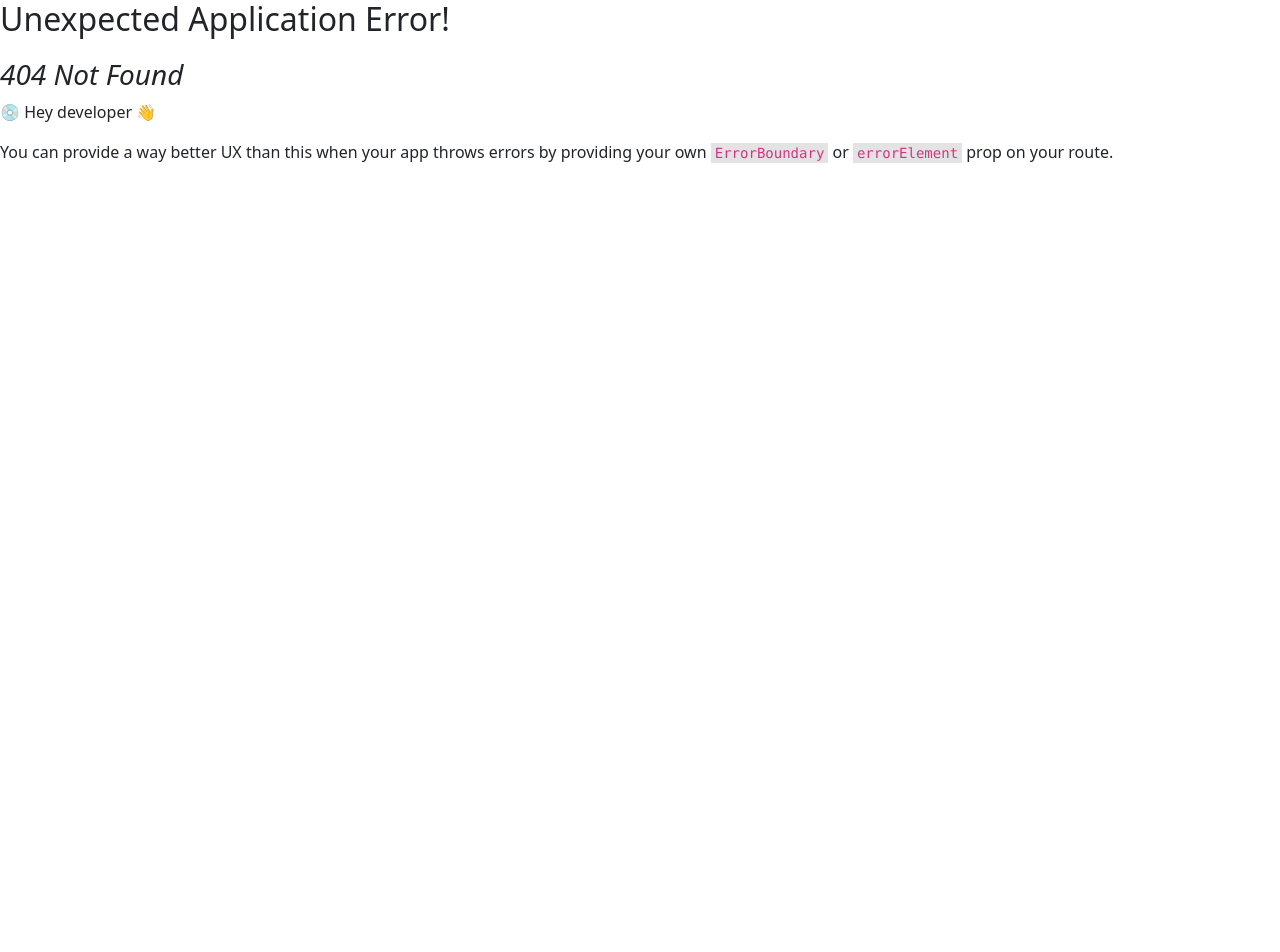
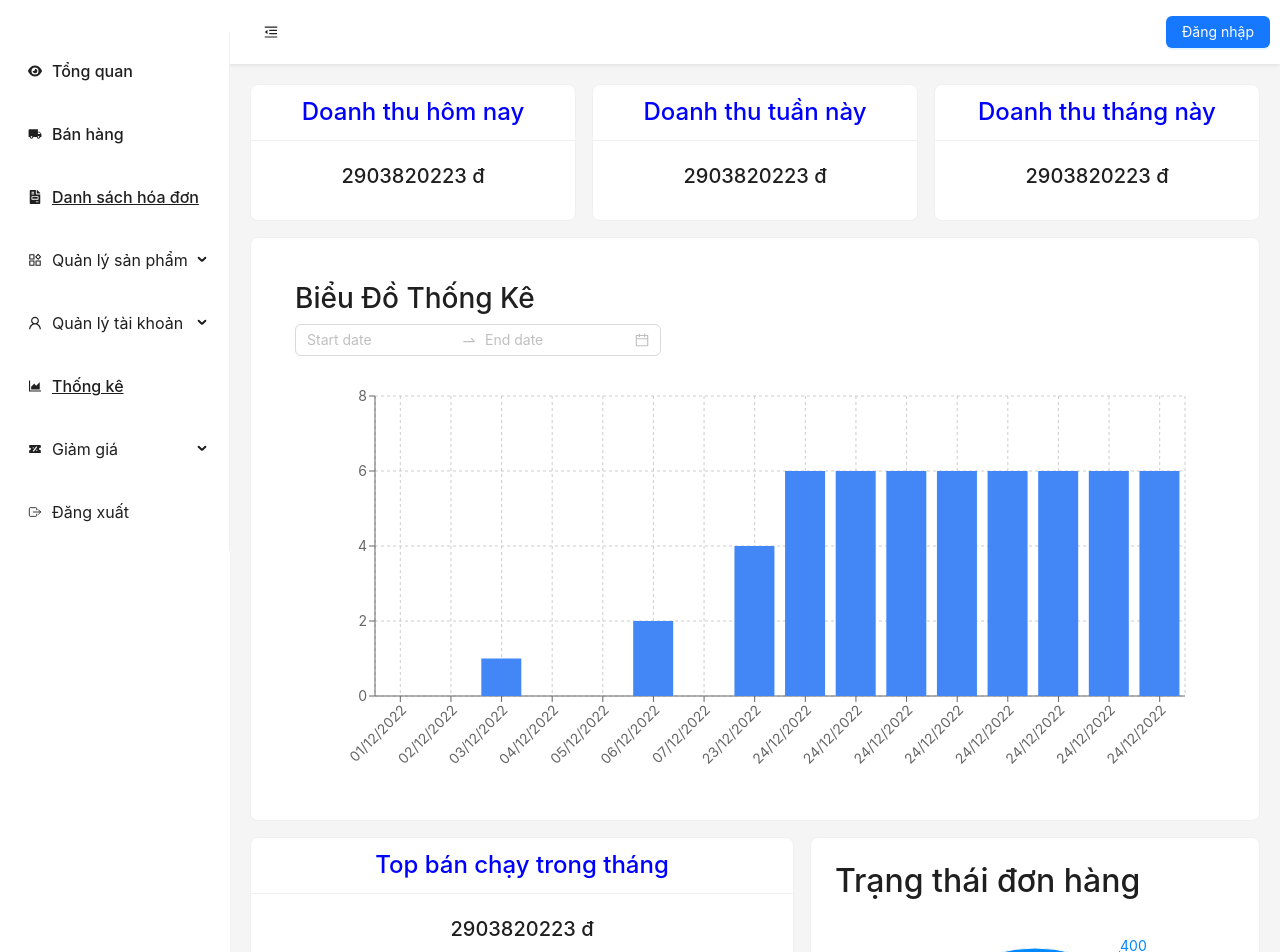
Before and after one commit to BinhTran68/datn_fontend_reactjs, a React (Vite) app: page /admin/statistical in a window 1280 px wide. Before the commit this address had no page. Shown: the top 952 px of the page. Before the commit the page ends 800 px from the top, so only its background shows below. Built offline with nearby package versions, Linux system fonts and the light colour scheme.

Commit message:
update admin statistical

```diff
--- a/package.json
+++ b/package.json
@@ -31,6 +31,7 @@
     "react-otp-input": "^3.1.1",
     "react-router-dom": "^6.22.1",
     "react-toastify": "^10.0.4",
+    "recharts": "^2.15.0",
     "sweetalert2": "^11.10.5",
     "zustand": "^4.5.5"
   },
--- a/src/App.css
+++ b/src/App.css
@@ -62,3 +62,8 @@
     width: 90%;
   }
 }
+
+
+&& .ant-menu-item:hover::after{
+  border-bottom: 2px solid #659e38 !important;
+}
--- a/src/admin/Admin.jsx
+++ b/src/admin/Admin.jsx
@@ -12,7 +12,7 @@ import MenuList from "./dashboard/MenuList.jsx";
 const { Header, Sider } = Layout;
 
 function Admin() {
-    const [darkTheme, setDarkTheme] = useState(true);
+    const [darkTheme, setDarkTheme] = useState(false);
     const [collapse, setCollapse] = useState(false);
     const [userInfo, setUserInfo] = useState({});
     const [isLoggedIn, setIsLoggedIn] = useState(false);
@@ -73,7 +73,7 @@ function Admin() {
                 collapsible
                 trigger={null}
                 theme={darkTheme ? "dark" : "light"}
-                className="sidebar"
+                className="sidebar min-vh-100"
             >
                 {/*<Logo />*/}
                 <MenuList darkTheme={darkTheme} />
--- a/src/admin/dashboard/MenuList.jsx
+++ b/src/admin/dashboard/MenuList.jsx
@@ -77,15 +77,15 @@ const MenuList = ({ darkTheme }) => {
             <Menu
                 theme={darkTheme ? "dark" : "light"}
                 mode="inline"
-                className="menu-bar"
+                className="menu-bar "
             >
                 <Menu.Item key="home" icon={<FaEye />}>
-                    <Link to={"tong-quan"}>Tổng quan</Link>
+                    <Link className={"text-decoration-none"} to={"dashboard"}>Tổng quan</Link>
 
                 </Menu.Item>
 
                 <Menu.Item key="activity" icon={<MdLocalShipping />}>
-                    <Link to={"banhang"}>Bán hàng</Link>
+                    <Link className={"text-decoration-none"} to={"sales-page"}>Bán hàng</Link>
                 </Menu.Item>
 
                 <Menu.Item key="ordermanagement" icon={<FaFileInvoice />}>
@@ -143,7 +143,7 @@ const MenuList = ({ darkTheme }) => {
                 </Menu.SubMenu>
 
                 <Menu.Item key="progress" icon={<AreaChartOutlined />}>
-                    <Link to={"thongke"}>Thống kê</Link>
+                    <Link to={"statistical"}>Thống kê</Link>
                 </Menu.Item>
                 <Menu.SubMenu
                     key="submn3"
--- /dev/null
+++ b/src/admin/sales-page/Sales-page.jsx
@@ -0,0 +1,11 @@
+import React from 'react';
+
+const SalesPage = () => {
+    return (
+        <div>
+                halleo
+        </div>
+    );
+};
+
+export default SalesPage;
--- /dev/null
+++ b/src/admin/statistical/Statistical.jsx
@@ -0,0 +1,25 @@
+import React from 'react';
+import {Card} from "antd";
+import CardStatical from "./componets/CardStatical.jsx";
+import ChartComponent from "./componets/ChartComponent.jsx";
+import ChartStatusBill from "./componets/ChartStatusBill.jsx";
+
+const Statistical = () => {
+    return (
+        <div className={"d-flex gap-3 flex-column"}>
+            <div className={"d-flex justify-content-around gap-3"}>
+                <CardStatical title={"Doanh thu hôm nay"} content={"2903820223 đ"}/>
+                <CardStatical title={"Doanh thu tuần này"} content={"2903820223 đ"}/>
+                <CardStatical title={"Doanh thu tháng này"} content={"2903820223 đ"}/>
+            </div>
+            <ChartComponent/>
+            <div className={"d-flex justify-content-center gap-3"}>
+                <CardStatical title={"Top bán chạy trong tháng"} content={"2903820223 đ"}/>
+                <ChartStatusBill/>
+            </div>
+
+        </div>
+    );
+};
+
+export default Statistical;
--- /dev/null
+++ b/src/admin/statistical/componets/CardStatical.jsx
@@ -0,0 +1,15 @@
+import React from 'react';
+import {Card} from "antd";
+
+const CardStatical = ({
+    title, content
+                      }) => {
+    return (
+        <Card title={<span className={"h4"} style={{color: 'blue'}}>{title}</span>}
+              className={"w-100  text-center"}>
+            <p className={"h5"}>{content}</p>
+        </Card>
+    );
+};
+
+export default CardStatical;
--- /dev/null
+++ b/src/admin/statistical/componets/ChartComponent.jsx
@@ -0,0 +1,60 @@
+import React, { useState } from "react";
+import { BarChart, Bar, XAxis, YAxis, CartesianGrid, Tooltip, ResponsiveContainer } from "recharts";
+import {Card, DatePicker, Space} from "antd";
+
+const { RangePicker } = DatePicker;
+
+const ChartComponent = () => {
+    // Dữ liệu mẫu
+    const [data, setData] = useState([
+        { date: "01/12/2022", orders: 0 },
+        { date: "02/12/2022", orders: 0 },
+        { date: "03/12/2022", orders: 1 },
+        { date: "04/12/2022", orders: 0 },
+        { date: "05/12/2022", orders: 0 },
+        { date: "06/12/2022", orders: 2 },
+        { date: "07/12/2022", orders: 0 },
+        { date: "23/12/2022", orders: 4 },
+        { date: "24/12/2022", orders: 6 },
+        { date: "24/12/2022", orders: 6 },
+        { date: "24/12/2022", orders: 6 },
+        { date: "24/12/2022", orders: 6 },
+        { date: "24/12/2022", orders: 6 },
+        { date: "24/12/2022", orders: 6 },
+        { date: "24/12/2022", orders: 6 },
+        { date: "24/12/2022", orders: 6 },
+    ]);
+
+    const handleDateChange = (dates) => {
+        if (dates) {
+            const [startDate, endDate] = dates;
+            console.log("Selected range:", startDate.format("DD/MM/YYYY"), endDate.format("DD/MM/YYYY"));
+            // Bạn có thể lọc dữ liệu hoặc gọi API để lấy dữ liệu mới tại đây
+        }
+    };
+
+    return (
+        <Card>
+            <div style={{padding: "20px"}}>
+                <h3>Biểu Đồ Thống Kê</h3>
+                {/* Bộ lọc ngày */}
+                <Space style={{marginBottom: "20px"}}>
+                    <RangePicker format="DD/MM/YYYY" onChange={handleDateChange}/>
+                </Space>
+
+                {/* Biểu đồ */}
+                <ResponsiveContainer width="100%" height={400}>
+                    <BarChart data={data} margin={{top: 20, right: 30, left: 20, bottom: 20}}>
+                        <CartesianGrid strokeDasharray="3 3"/>
+                        <XAxis dataKey="date" angle={-45} textAnchor="end" height={60}/>
+                        <YAxis/>
+                        <Tooltip/>
+                        <Bar dataKey="orders" fill="#4287f5" name="Số Đơn Hàng"/>
+                    </BarChart>
+                </ResponsiveContainer>
+            </div>
+        </Card>
+    );
+};
+
+export default ChartComponent;
--- /dev/null
+++ b/src/admin/statistical/componets/ChartStatusBill.jsx
@@ -0,0 +1,40 @@
+import React from 'react';
+import { PieChart, Pie, Cell, Legend, Tooltip } from 'recharts';
+import {Card} from "antd";
+
+const data = [
+    { name: 'Chưa xác nhận', value: 400 },
+    { name: 'Đã hoàn thành', value: 300 },
+    { name: 'Đã hủy', value: 300 },
+    { name: 'Đang chờ xác nhận', value: 200 },
+];
+
+const COLORS = ['#0088FE', '#00C49F', '#FFBB28', '#FF8042'];
+
+const ChartStatusBill = () => {
+    return (
+        <Card>
+            <h2>Trạng thái đơn hàng</h2>
+            <PieChart width={400} height={400}>
+                <Pie
+                    data={data}
+                    dataKey="value"
+                    nameKey="name"
+                    cx="50%"
+                    cy="50%"
+                    outerRadius={150}
+                    fill="#8884d8"
+                    label
+                >
+                    {data.map((entry, index) => (
+                        <Cell key={`cell-${index}`} fill={COLORS[index % COLORS.length]} />
+                    ))}
+                </Pie>
+                <Tooltip />
+                <Legend />
+            </PieChart>
+        </Card>
+    );
+};
+
+export default ChartStatusBill;
--- a/src/client/component/HeaderNav/index.jsx
+++ b/src/client/component/HeaderNav/index.jsx
@@ -3,41 +3,41 @@ import stype from "../HeaderNav/HeaderNav.module.css";
 import clsx from "clsx";
 
 import "bootstrap/dist/css/bootstrap.min.css";
-import { Link } from "react-router-dom";
-import { PiBellRinging } from "react-icons/pi";
-import { AiOutlineGlobal } from "react-icons/ai";
-import { MdOutlineAccountCircle } from "react-icons/md";
-import { RiShoppingCartLine } from "react-icons/ri";
-import { IoIosSearch } from "react-icons/io";
+import {Link} from "react-router-dom";
+import {PiBellRinging} from "react-icons/pi";
+import {AiOutlineGlobal} from "react-icons/ai";
+import {MdOutlineAccountCircle} from "react-icons/md";
+import {RiShoppingCartLine} from "react-icons/ri";
+import {IoIosSearch} from "react-icons/io";
 
 function Home() {
     return (
         <>
-      <div className={clsx(stype.header, "container-fluid ")}>
-        <p className="text-light text-center bg-black m-1">
+            <div className={"w-100"}>
+                <p className="text-light text-center bg-black">
                     Authentic Shoes - Nhà sưu tầm và phân phối chính hãng các thương hiệu
                     thời trang quốc tế hàng đầu Việt Nam
                 </p>
                 <div className="d-flex justify-content-end gap-3 p-0">
                     <div>
-            <PiBellRinging size={23} style={{fontWeight: "bold"}} /> Thông báo
+                        <PiBellRinging size={23} style={{fontWeight: "bold"}}/> Thông báo
                     </div>
                     <div>
-            <AiOutlineGlobal size={23} style={{fontWeight: "bold"}} /> Tiếng Việt
+                        <AiOutlineGlobal size={23} style={{fontWeight: "bold"}}/> Tiếng Việt
 
                     </div>
                     <div>
-            <MdOutlineAccountCircle size={23} style={{fontWeight: "bold"}} /> Duycong192
+                        <MdOutlineAccountCircle size={23} style={{fontWeight: "bold"}}/> Duycong192
                     </div>
                 </div>
                 <div className="row ">
                     <div className={clsx(stype.logo, "col-3 d-flex justify-content-end")}>
-          <img src="/img/logo.png" alt="mieu-ta-hinh-anh" />
+                        <img src="/img/logo.png" alt="mieu-ta-hinh-anh"/>
                     </div>
                     <div className={clsx(stype.navContent, "col-6 text-content d-flex align-items-center")}>
                         <div className="d-flex gap-3  ">
-              <div >
-                <Link to ="/home" className="text-decoration-none text-black"> TRANC CHỦ</Link>
+                            <div>
+                                <Link to="/home" className="text-decoration-none text-black"> TRANC CHỦ</Link>
                             </div>
                             <div>
                                 <a href="/" className="text-decoration-none text-black"> GIÀY</a>
@@ -50,17 +50,20 @@ function Home() {
                             </div>
                         </div>
                     </div>
-          <div className={clsx(stype.loginAndCart, "col-3 d-flex justify-content-start d-flex align-items-center gap-3")}>
+                    <div
+                        className={clsx(stype.loginAndCart, "col-3 d-flex justify-content-start d-flex align-items-center gap-3")}>
                         <div>
-            <IoIosSearch size={24} style={{fontWeight: "bold"}} />
+                            <IoIosSearch size={24} style={{fontWeight: "bold"}}/>
                         </div>
                         <div>
-            <RiShoppingCartLine size={24} style={{fontWeight: "bold"}} />
+                            <RiShoppingCartLine size={24} style={{fontWeight: "bold"}}/>
 
                         </div>
                         <div>
-            <a href="/" className="text-decoration-none text-black fw-normal"> Đăng Nhập</a>
-
+                            <Link href="/" className="text-decoration-none text-black fw-normal" to={"/login"}> Đăng
+                                Nhập</Link>
+                            <Link href="/" className="text-decoration-none text-black fw-normal" to={"/register"}> Đăng
+                                Kí</Link>
                         </div>
                     </div>
                 </div>
@@ -68,4 +71,5 @@ function Home() {
         </>
     );
 }
+
 export default Home;
--- a/src/index.css
+++ b/src/index.css
@@ -11,6 +11,11 @@
   text-rendering: optimizeLegibility;
   -webkit-font-smoothing: antialiased;
   -moz-osx-font-smoothing: grayscale;
+}
+
+body {
+  padding: 0;
+  margin: 0;
 }
 
 a {
```
Also changed, not shown: src/routers/AdminRouters.jsx (+11 -72 lines), 2 other files (tests, documents, lock files or other folders). Lines whose indentation alone changed are shown as unchanged.
